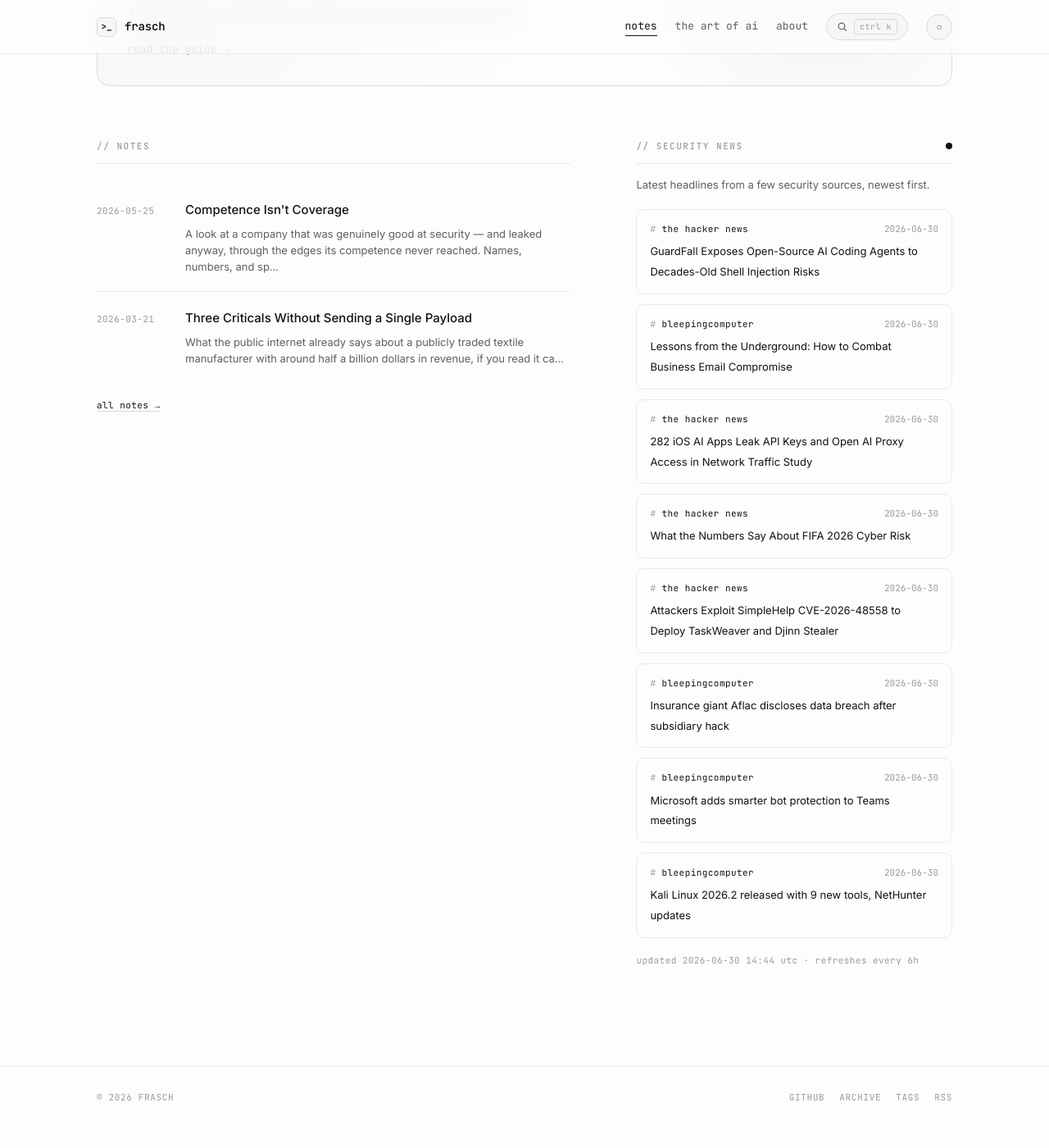
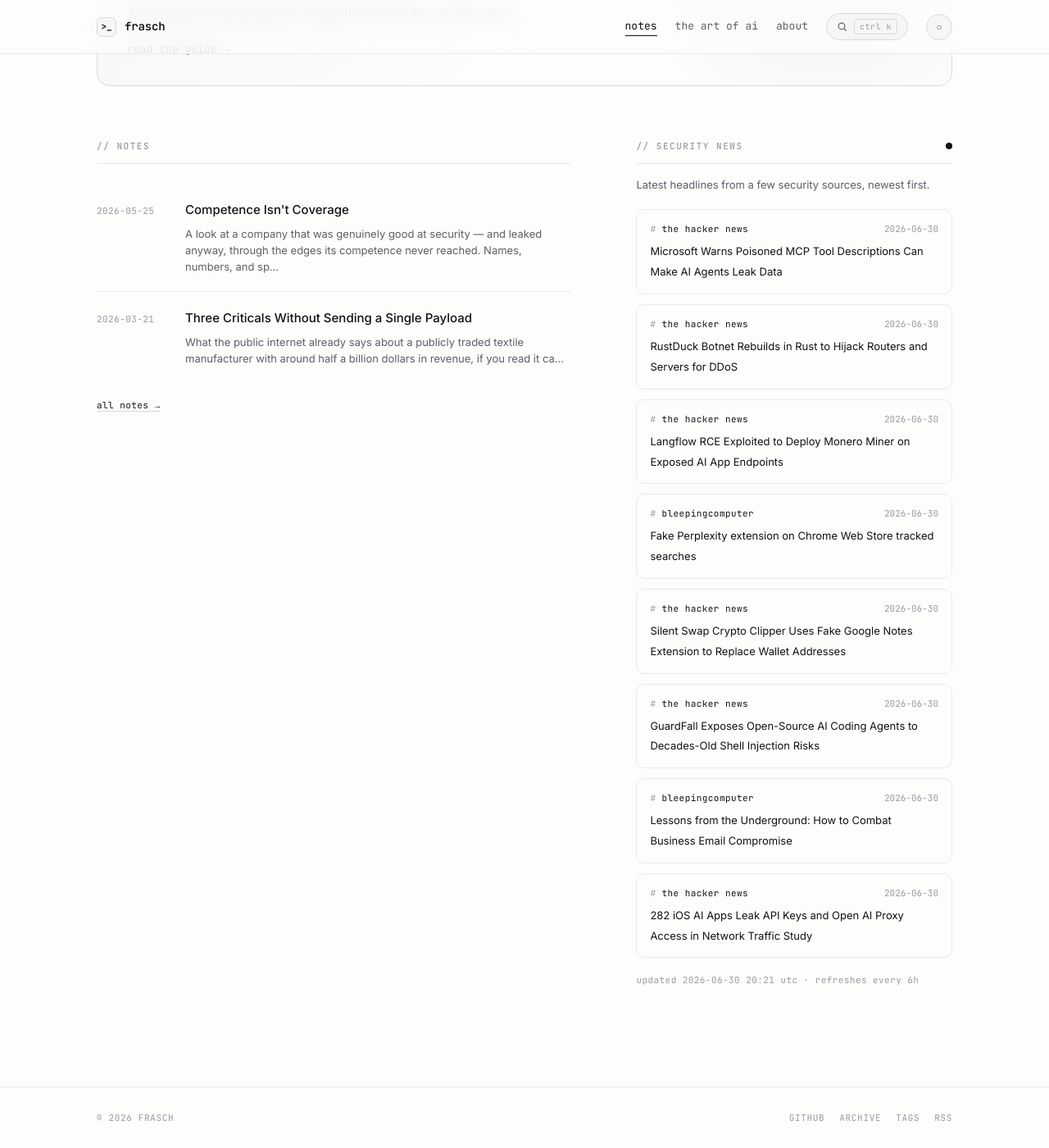
Before and after one commit to whoisfrasch/frasch, a Jekyll site: the page built from index.html, in a window 1280 px wide and 1400 px high, scrolled down 615 px. Shown: the whole window at 82% size. Built offline with Jekyll 4.4.1, drawn with Linux system fonts in a browser that asks for light colours; before the commit the page ends 1990 px from its top, so only the background shows below that.

Commit message:
Refresh security news feed

```diff
--- a/_data/news.json
+++ b/_data/news.json
@@ -1,6 +1,36 @@
 {
-  "updated": "2026-06-30T14:44:56Z",
+  "updated": "2026-06-30T20:21:08Z",
   "items": [
+    {
+      "source": "the hacker news",
+      "title": "Microsoft Warns Poisoned MCP Tool Descriptions Can Make AI Agents Leak Data",
+      "link": "https://thehackernews.com/2026/06/microsoft-warns-poisoned-mcp-tool.html",
+      "date": "2026-06-30T17:46:07Z"
+    },
+    {
+      "source": "the hacker news",
+      "title": "RustDuck Botnet Rebuilds in Rust to Hijack Routers and Servers for DDoS",
+      "link": "https://thehackernews.com/2026/06/rustduck-botnet-rebuilds-in-rust-to.html",
+      "date": "2026-06-30T17:45:25Z"
+    },
+    {
+      "source": "the hacker news",
+      "title": "Langflow RCE Exploited to Deploy Monero Miner on Exposed AI App Endpoints",
+      "link": "https://thehackernews.com/2026/06/langflow-rce-exploited-to-deploy-monero.html",
+      "date": "2026-06-30T15:47:20Z"
+    },
+    {
+      "source": "bleepingcomputer",
+      "title": "Fake Perplexity extension on Chrome Web Store tracked searches",
+      "link": "https://www.bleepingcomputer.com/news/security/fake-perplexity-extension-on-chrome-web-store-tracked-searches/",
+      "date": "2026-06-30T15:46:19Z"
+    },
+    {
+      "source": "the hacker news",
+      "title": "Silent Swap Crypto Clipper Uses Fake Google Notes Extension to Replace Wallet Addresses",
+      "link": "https://thehackernews.com/2026/06/silent-swap-crypto-clipper-uses-fake.html",
+      "date": "2026-06-30T15:40:18Z"
+    },
     {
       "source": "the hacker news",
       "title": "GuardFall Exposes Open-Source AI Coding Agents to Decades-Old Shell Injection Risks",
@@ -18,36 +48,6 @@
       "title": "282 iOS AI Apps Leak API Keys and Open AI Proxy Access in Network Traffic Study",
       "link": "https://thehackernews.com/2026/06/282-ios-apps-found-leaking-llm-api-keys.html",
       "date": "2026-06-30T13:49:34Z"
-    },
-    {
-      "source": "the hacker news",
-      "title": "What the Numbers Say About FIFA 2026 Cyber Risk",
-      "link": "https://thehackernews.com/2026/06/what-numbers-say-about-fifa-2026-cyber.html",
-      "date": "2026-06-30T11:30:00Z"
-    },
-    {
-      "source": "the hacker news",
-      "title": "Attackers Exploit SimpleHelp CVE-2026-48558 to Deploy TaskWeaver and Djinn Stealer",
-      "link": "https://thehackernews.com/2026/06/attackers-exploit-simplehelp-cve-2026.html",
-      "date": "2026-06-30T11:18:47Z"
-    },
-    {
-      "source": "bleepingcomputer",
-      "title": "Insurance giant Aflac discloses data breach after subsidiary hack",
-      "link": "https://www.bleepingcomputer.com/news/security/insurance-giant-aflac-discloses-data-breach-after-subsidiary-hack/",
-      "date": "2026-06-30T11:12:18Z"
-    },
-    {
-      "source": "bleepingcomputer",
-      "title": "Microsoft adds smarter bot protection to Teams meetings",
-      "link": "https://www.bleepingcomputer.com/news/microsoft/microsoft-adds-smarter-bot-protection-to-teams-meetings/",
-      "date": "2026-06-30T10:52:26Z"
-    },
-    {
-      "source": "bleepingcomputer",
-      "title": "Kali Linux 2026.2 released with 9 new tools, NetHunter updates",
-      "link": "https://www.bleepingcomputer.com/news/linux/kali-linux-20262-released-with-9-new-tools-nethunter-updates/",
-      "date": "2026-06-30T09:46:39Z"
     }
   ]
 }
```
